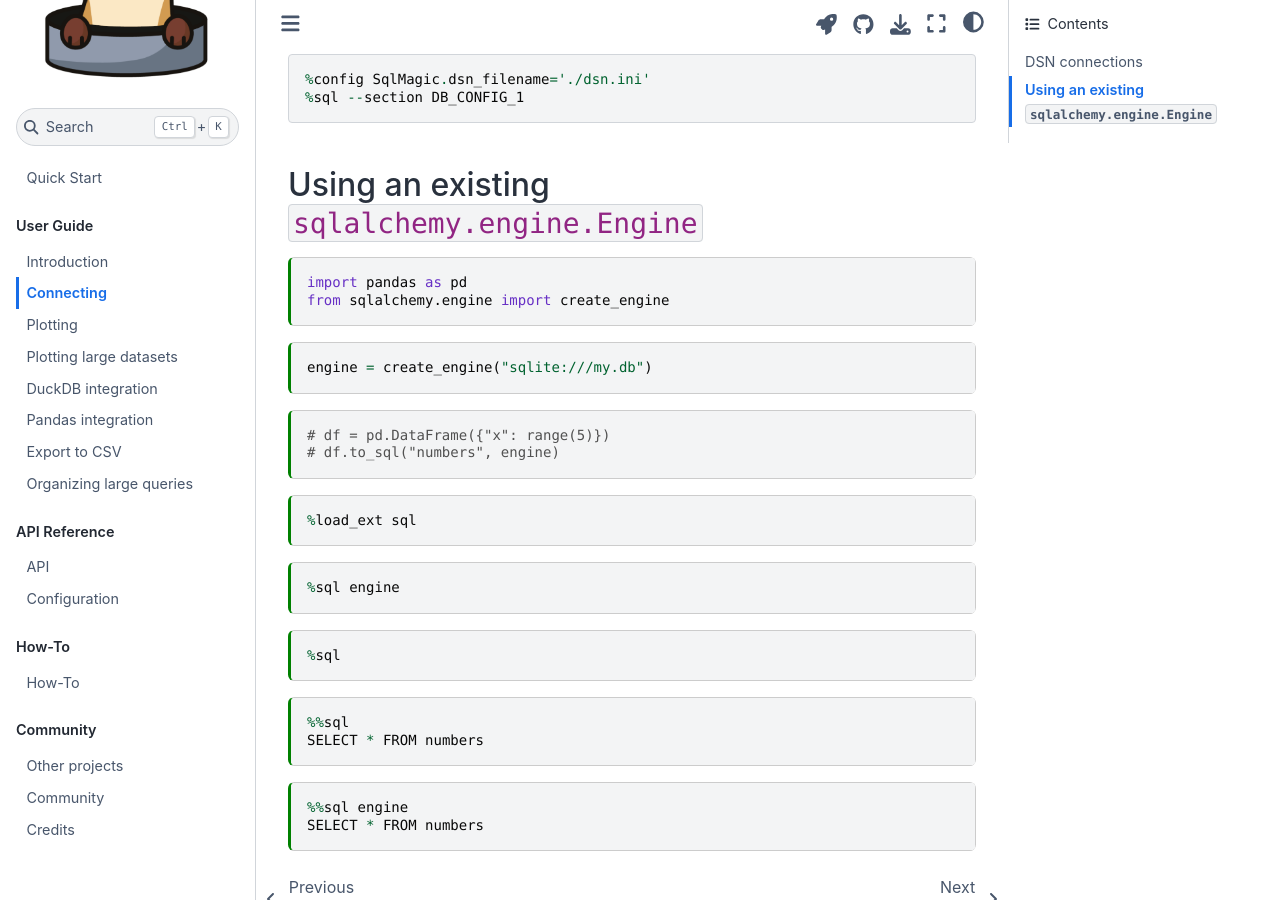
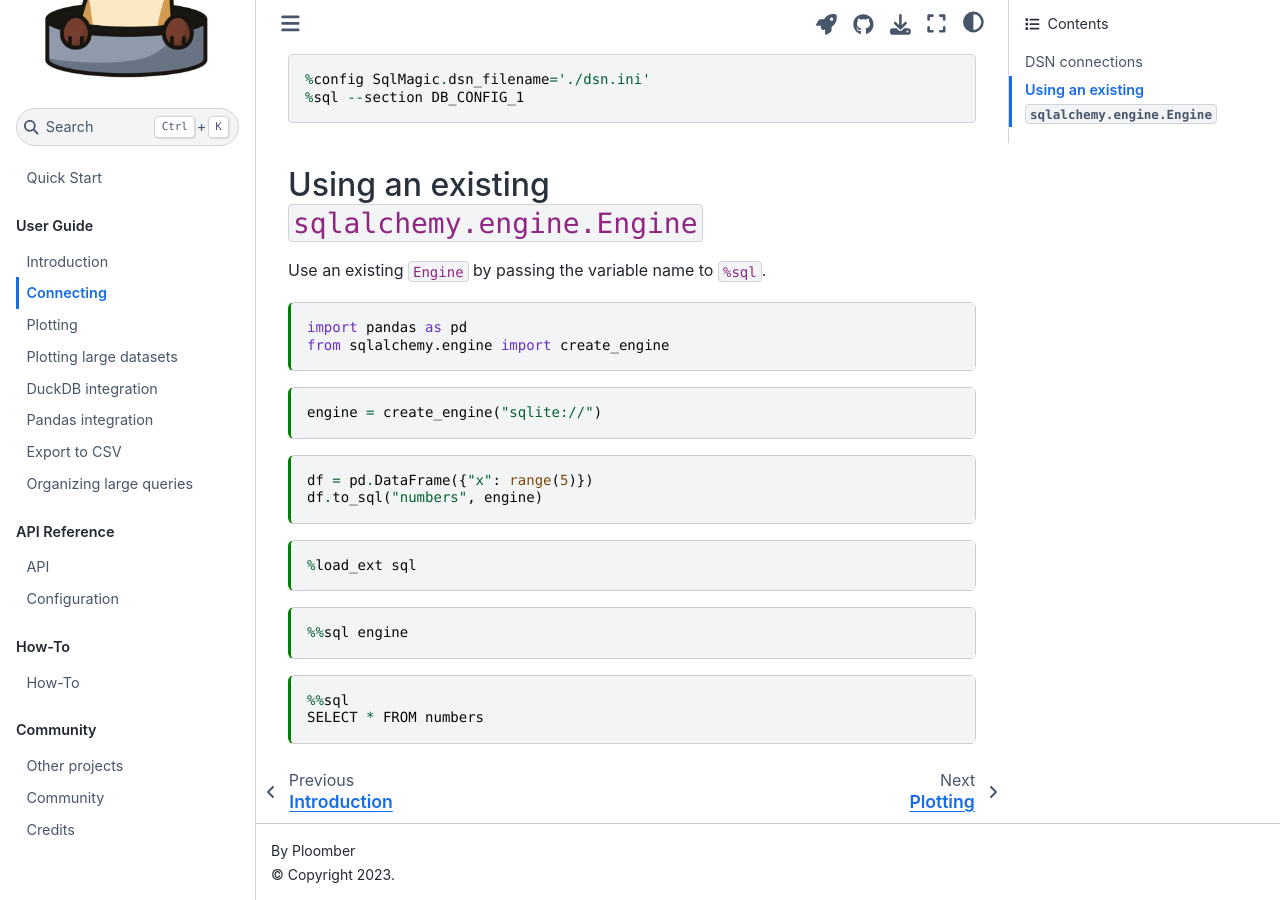
Before and after one commit to catherinedevlin/ipython-sql, a Jupyter Book: the page built from doc/connecting.md, in a window 1280 px wide and 900 px high, scrolled down 1248 px. Built offline with Jupyter Book 1.0.4 settings and Sphinx 7.4.7 and the Sphinx Book theme 1.1.4, drawn with Linux system fonts in a browser that asks for light colours.

Commit message:
updates docs

````diff
--- a/doc/connecting.md
+++ b/doc/connecting.md
@@ -78,18 +78,20 @@ then you can:
 
 ## Using an existing `sqlalchemy.engine.Engine`
 
+Use an existing `Engine` by passing the variable name to `%sql`.
+
 ```{code-cell} ipython3
 import pandas as pd
 from sqlalchemy.engine import create_engine
 ```
 
 ```{code-cell} ipython3
-engine = create_engine("sqlite:///my.db")
+engine = create_engine("sqlite://")
 ```
 
 ```{code-cell} ipython3
-# df = pd.DataFrame({"x": range(5)})
-# df.to_sql("numbers", engine)
+df = pd.DataFrame({"x": range(5)})
+df.to_sql("numbers", engine)
 ```
 
 ```{code-cell} ipython3
@@ -97,23 +99,10 @@ engine = create_engine("sqlite:///my.db")
 ```
 
 ```{code-cell} ipython3
-%sql engine
-```
-
-```{code-cell} ipython3
-%sql
+%%sql engine
 ```
 
 ```{code-cell} ipython3
 %%sql
 SELECT * FROM numbers
 ```
-
-```{code-cell} ipython3
-%%sql engine
-SELECT * FROM numbers
-```
-
-```{code-cell} ipython3
-
-```
````
Also changed, not shown: 1 other file.
